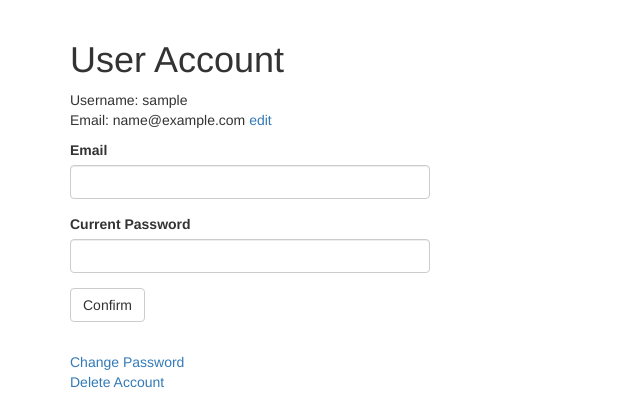
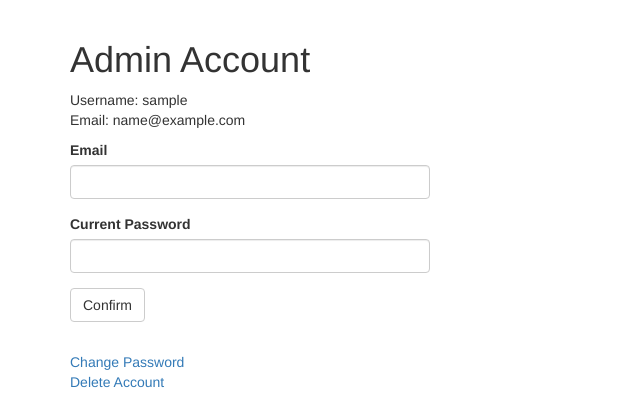
Before and after one commit to mjftw/flaskapp, a Flask app: a page that uses webapp/templates/user.html in a window 1280 px wide. Shown: the part 52-472 px from the top of the page, without its empty margins (0-640 px from the left). Run offline with Flask 2, Linux system fonts and the light colour scheme; the visitor is signed in with stand-in values (Sample User, id 1); data comes from the database, SQL or seed files in the repository; some libraries are stand-ins or nearby versions.

Commit message:
User: Now shows whether user is admin

```diff
--- a/webapp/templates/user.html
+++ b/webapp/templates/user.html
@@ -1,14 +1,19 @@
 {% extends "base.html" %}
 
 {% block app_content %}
-    <h1>User Account</h1>
+    {% if current_user.is_admin %}
+        <h1>Admin Account</h1>
+    {% else %}
+        <h1>User Account</h1>
+    {% endif %}
     <p>
         Username: {{ user.username }}<br>
         Email: {{ user.email }}
         {% if current_user.username == user.username %}
-            <a href="{{ url_for('user', username=user.username, edit='email') }}"> edit</a>
             {% if edit == 'email' %}
                 {% include '_quick_form.html' %}
+            {% else %}
+                <a href="{{ url_for('user', username=user.username, edit='email') }}"> edit</a>
             {% endif %}
         {% endif %}
         <br>
```
